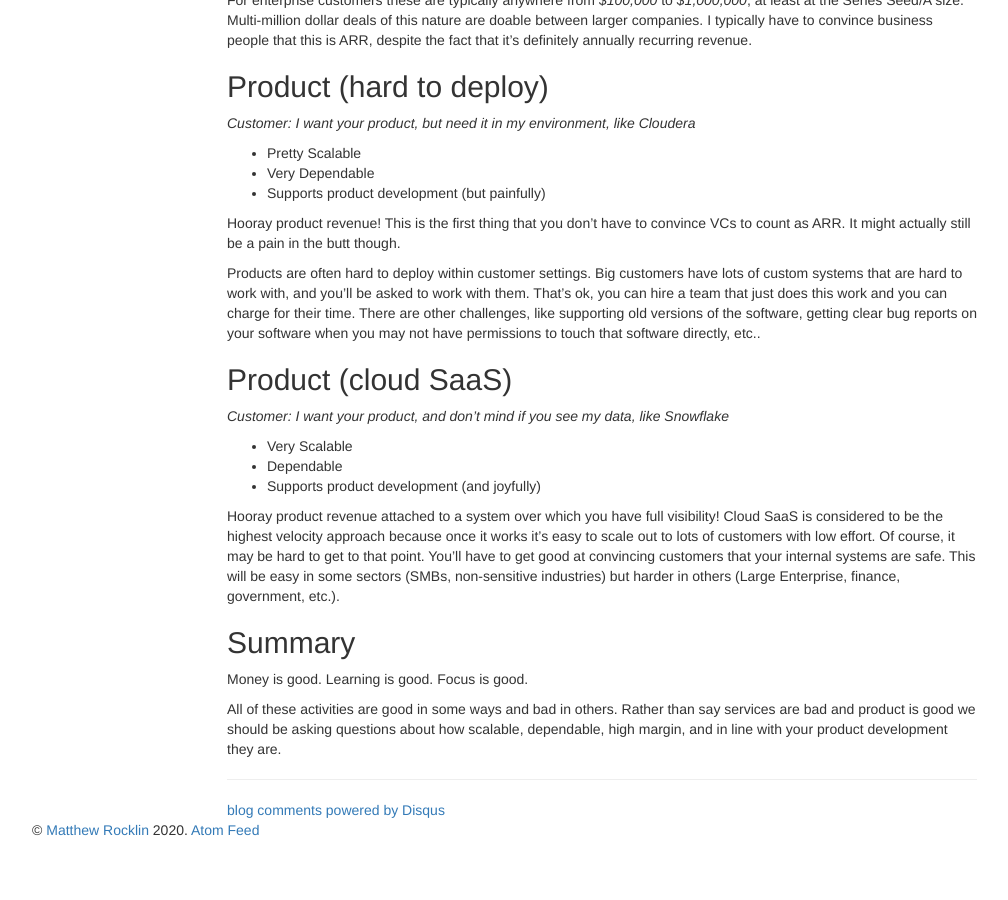
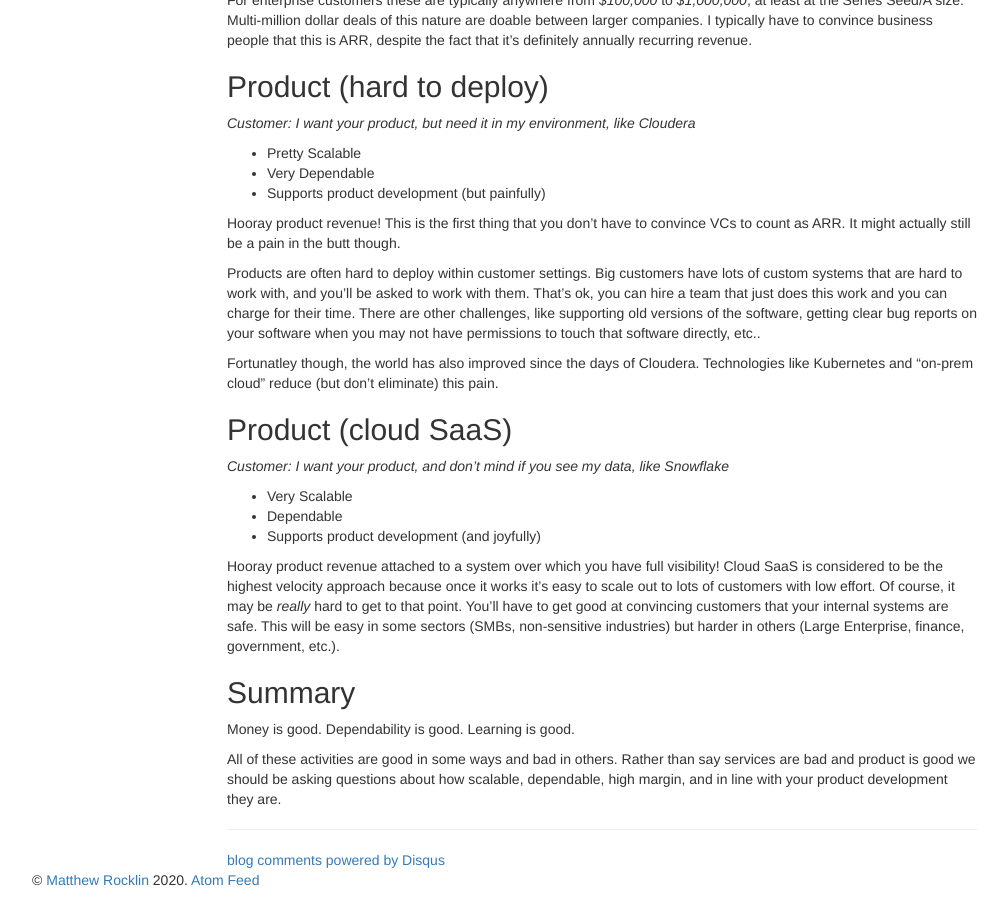
Before and after one commit to besyskymnbk/blog, a Jekyll site: the page built from _posts/work/2022-07-25-startup-revenue.md, in a window 1280 px wide and 900 px high, scrolled down 1277 px. Shown: the whole window, without its empty margins (38-1046 px from the left). Built offline with Jekyll 4.4.1, drawn with Linux system fonts in a browser that asks for light colours; comment, search, counter and statistics services are not loaded; before the commit the page ends 2127 px from its top, so only the background shows below that; some of the changed text lies outside the part shown.

Commit message:
minor edits

```diff
--- a/_posts/work/2022-07-25-startup-revenue.md
+++ b/_posts/work/2022-07-25-startup-revenue.md
@@ -109,6 +109,10 @@ charge for their time.  There are other challenges, like supporting old
 versions of the software, getting clear bug reports on your software when you
 may not have permissions to touch that software directly, etc..
 
+Fortunatley though, the world has also improved since the days of Cloudera.
+Technologies like Kubernetes and "on-prem cloud" reduce (but don't eliminate)
+this pain.
+
 
 ## Product (cloud SaaS)
 
@@ -121,15 +125,15 @@ may not have permissions to touch that software directly, etc..
 Hooray product revenue attached to a system over which you have full visibility!
 Cloud SaaS is considered to be the highest velocity approach because once it
 works it's easy to scale out to lots of customers with low effort.  Of course,
-it may be hard to get to that point.  You'll have to get good at convincing
-customers that your internal systems are safe.  This will be easy in some
-sectors (SMBs, non-sensitive industries) but harder in others (Large
+it may be *really* hard to get to that point.  You'll have to get good at
+convincing customers that your internal systems are safe.  This will be easy in
+some sectors (SMBs, non-sensitive industries) but harder in others (Large
 Enterprise, finance, government, etc.).
 
 
 ## Summary
 
-Money is good.  Learning is good.  Focus is good.
+Money is good.  Dependability is good.  Learning is good.
 
 All of these activities are good in some ways and bad in others.  Rather than
 say services are bad and product is good we should be asking questions about
```
Also changed, not shown: other parts of _posts/work/2022-07-25-startup-revenue.md (+1 -1 lines), _posts/work/2022-02-18-ownership.md (+2 -0 lines).
